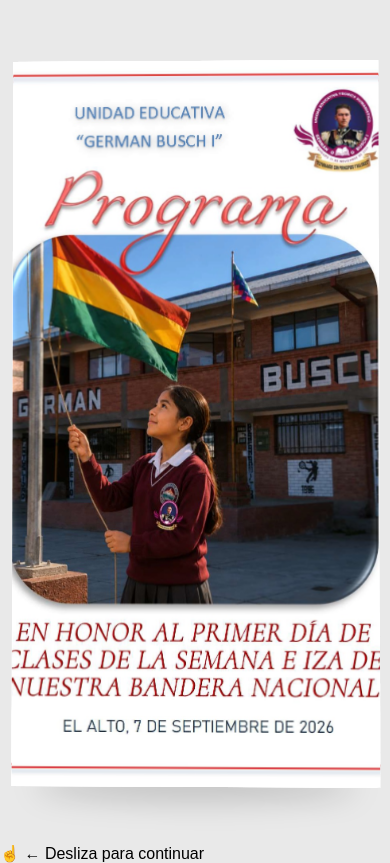
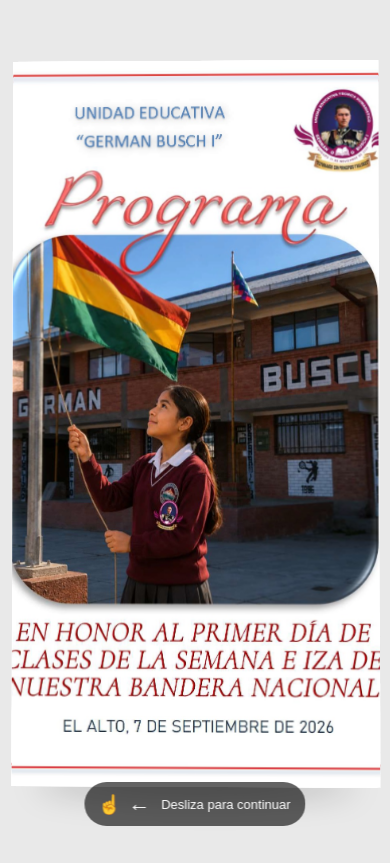
Before and after one commit to hacostajavier/invitacion, a plain HTML site: page index.html in a window 390 px wide. Drawn offline with Linux system fonts and the light colour scheme.

Commit message:
Update estilo.css

```diff
--- a/estilo.css
+++ b/estilo.css
@@ -74,7 +74,7 @@
 
 
 /* =========================================
-   TAPAS
+   TAPA
 ========================================= */
 
 .tapa {
@@ -176,7 +176,7 @@
 
 
 /* =========================================
-   CARA
+   CARA DE LA HOJA
 ========================================= */
 
 .cara {
@@ -190,7 +190,7 @@
 
     overflow: hidden;
 
-    background: white;
+    background: #fff;
 
     backface-visibility: hidden;
 
@@ -199,7 +199,7 @@
 
 
 /* =========================================
-   IMÁGENES DE LAS PÁGINAS
+   IMÁGENES
 ========================================= */
 
 .cara img {
@@ -229,7 +229,7 @@
     width: 100%;
     height: 100%;
 
-    background: white;
+    background: #fff;
 
     transform: rotateY(180deg);
 
@@ -251,7 +251,7 @@
 
 
 /* =========================================
-   BORDE DE PAPEL
+   BORDE DEL PAPEL
 ========================================= */
 
 .hoja::before {
@@ -307,20 +307,171 @@
 
 
 /* =========================================
-   TABLETS
+   SEÑAL PARA DESLIZAR
+========================================= */
+
+.señal-deslizar {
+    position: fixed;
+
+    left: 50%;
+    bottom: 25px;
+
+    transform: translateX(-50%);
+
+    z-index: 1000;
+
+    display: flex;
+
+    align-items: center;
+
+    gap: 8px;
+
+    padding: 10px 18px;
+
+    border-radius: 30px;
+
+    background: rgba(0, 0, 0, 0.65);
+
+    color: white;
+
+    font-size: 15px;
+
+    white-space: nowrap;
+
+    pointer-events: none;
+
+    animation:
+        aparecerSeñal 0.8s ease,
+        moverSeñal 1.5s ease-in-out infinite;
+}
+
+
+/* =========================================
+   MANO
+========================================= */
+
+.señal-deslizar .mano {
+    font-size: 22px;
+
+    animation:
+        moverMano 1.2s ease-in-out infinite;
+}
+
+
+/* =========================================
+   FLECHA
+========================================= */
+
+.señal-deslizar .flecha {
+    font-size: 25px;
+
+    font-weight: bold;
+
+    animation:
+        moverFlecha 1.2s ease-in-out infinite;
+}
+
+
+/* =========================================
+   TEXTO
+========================================= */
+
+.señal-deslizar .texto-deslizar {
+    white-space: nowrap;
+}
+
+
+/* =========================================
+   ANIMACIÓN DE APARICIÓN
+========================================= */
+
+@keyframes aparecerSeñal {
+
+    from {
+        opacity: 0;
+
+        transform:
+            translateX(-50%)
+            translateY(15px);
+    }
+
+    to {
+        opacity: 1;
+
+        transform:
+            translateX(-50%)
+            translateY(0);
+    }
+}
+
+
+/* =========================================
+   ANIMACIÓN DE FLECHA
+========================================= */
+
+@keyframes moverFlecha {
+
+    0%,
+    100% {
+        transform: translateX(0);
+    }
+
+    50% {
+        transform: translateX(-12px);
+    }
+}
+
+
+/* =========================================
+   ANIMACIÓN DE MANO
+========================================= */
+
+@keyframes moverMano {
+
+    0%,
+    100% {
+        transform: translateX(0);
+    }
+
+    50% {
+        transform: translateX(-8px);
+    }
+}
+
+
+/* =========================================
+   ANIMACIÓN DE SEÑAL
+========================================= */
+
+@keyframes moverSeñal {
+
+    0%,
+    100% {
+        opacity: 0.75;
+    }
+
+    50% {
+        opacity: 1;
+    }
+}
+
+
+/* =========================================
+   TABLET
 ========================================= */
 
 @media (max-width: 900px) {
 
     .libro {
         width: 88vw;
+
         height: 88vh;
     }
 }
 
 
 /* =========================================
-   CELULARES
+   CELULAR
 ========================================= */
 
 @media (max-width: 600px) {
@@ -331,33 +482,52 @@
 
     .libro {
         width: 92vw;
+
         height: 88vh;
 
         transform:
             rotateX(1deg)
             rotateY(-1deg);
     }
+
+    .señal-deslizar {
+        bottom: 18px;
+
+        padding: 9px 15px;
+
+        font-size: 13px;
+    }
+
+    .señal-deslizar .mano {
+        font-size: 19px;
+    }
+
+    .señal-deslizar .flecha {
+        font-size: 22px;
+    }
 }
 
 
 /* =========================================
-   CELULARES PEQUEÑOS
+   CELULAR PEQUEÑO
 ========================================= */
 
 @media (max-width: 400px) {
 
     .libro {
         width: 94vw;
+
         height: 86vh;
     }
 }
 
 
 /* =========================================
-   MODO HORIZONTAL
+   PANTALLA HORIZONTAL
 ========================================= */
 
-@media (orientation: landscape) and (max-height: 600px) {
+@media (orientation: landscape)
+       and (max-height: 600px) {
 
     .libro {
         width: auto;
```
